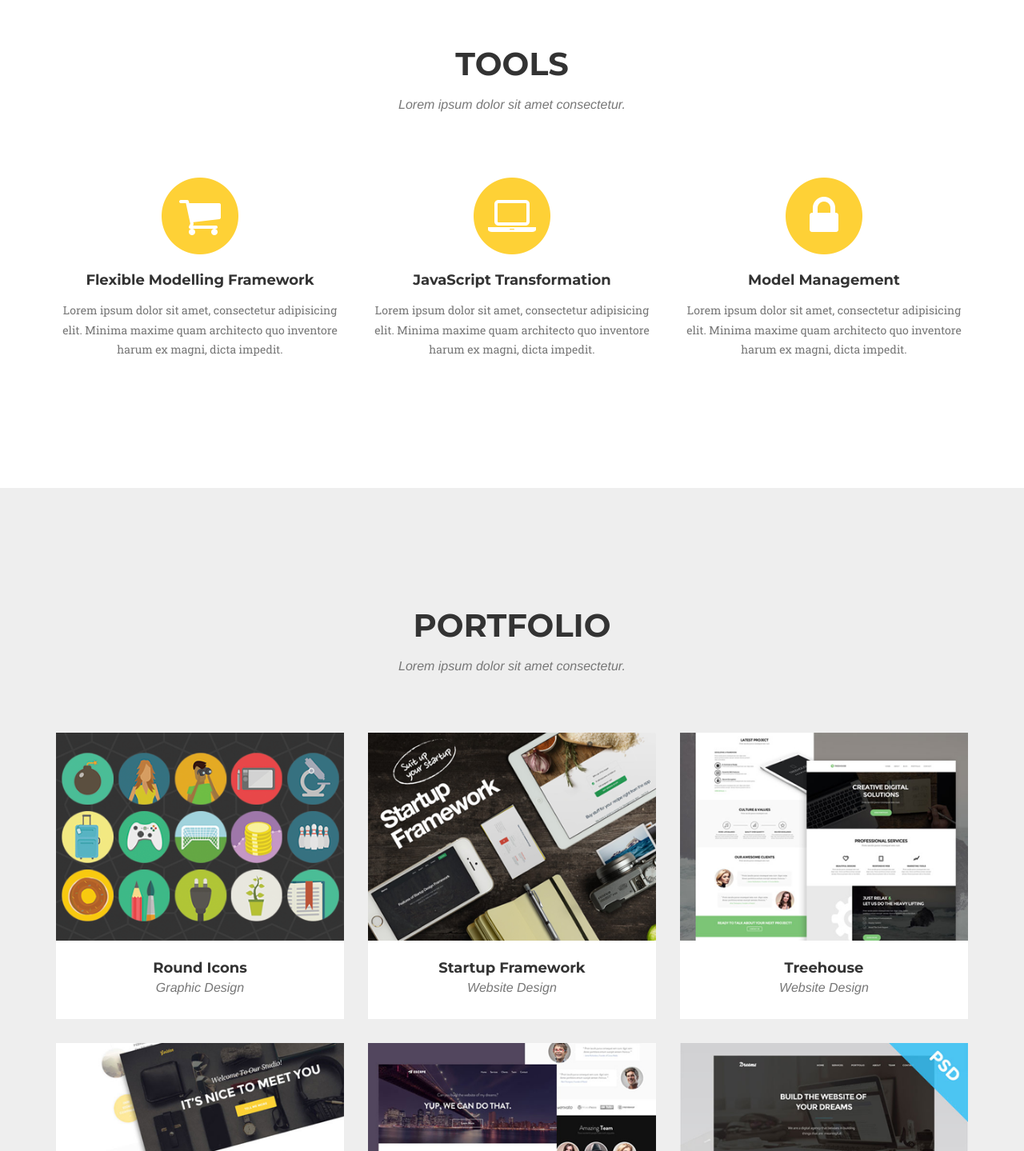
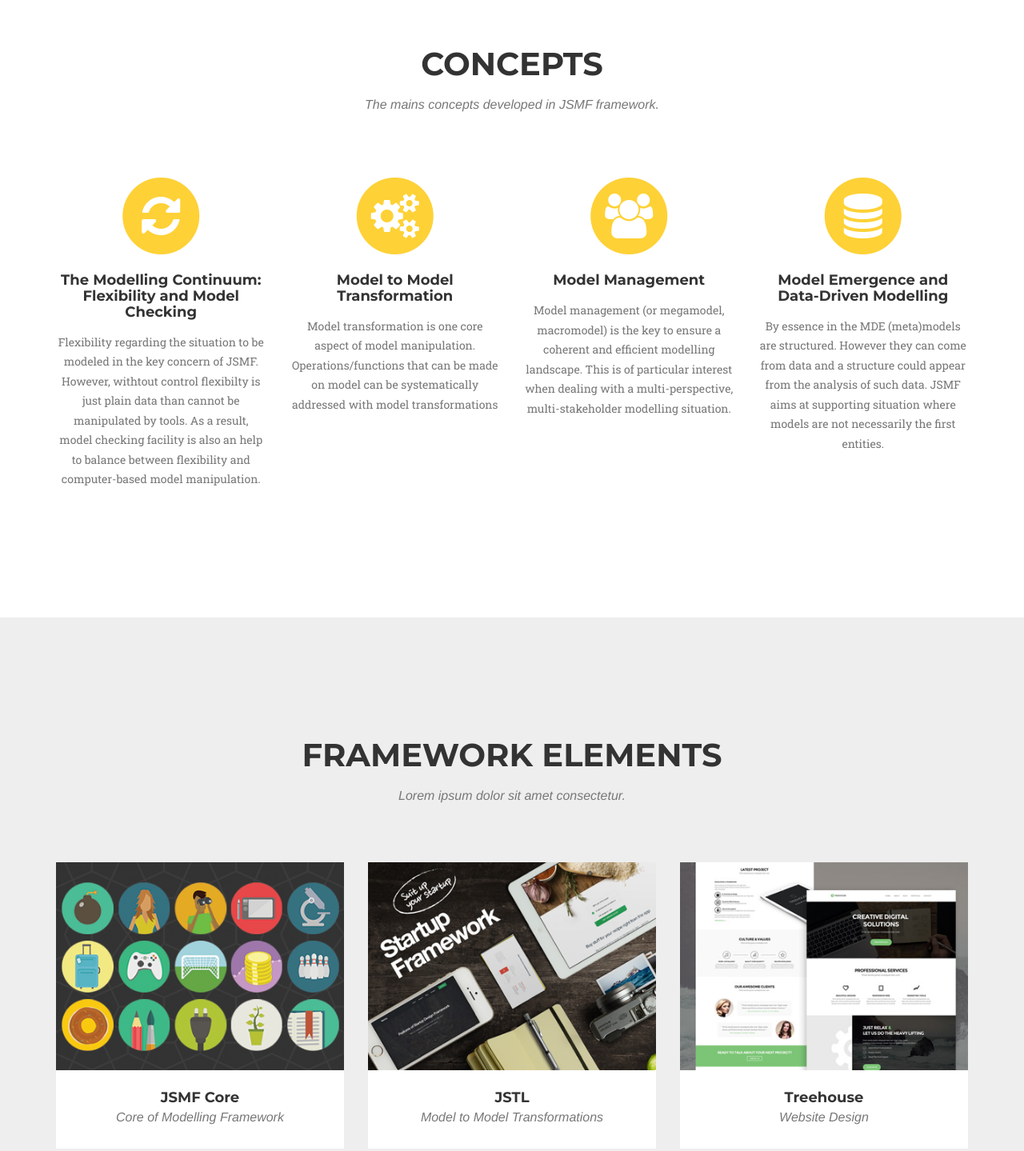
Before and after one commit to JS-MF/JS-MF.github.io, a website: page index.html in a window 1280 px wide. Shown: the part 860-2299 px from the top of the page at 80% size. Drawn offline with nearby package versions, Linux system fonts and the light colour scheme; a web font is replaced by a local one.

Commit message:
Some images + global text

```diff
--- a/index.html
+++ b/index.html
@@ -9,7 +9,7 @@
     <meta name="description" content="">
     <meta name="author" content="">
 
-    <title>Agency - Start Bootstrap Theme</title>
+    <title>JSMF - JavaScript Modelling Framework</title>
 
     <!-- Bootstrap Core CSS -->
     <link href="vendor/bootstrap/css/bootstrap.min.css" rel="stylesheet">
@@ -43,7 +43,7 @@
                 <button type="button" class="navbar-toggle" data-toggle="collapse" data-target="#bs-example-navbar-collapse-1">
                     <span class="sr-only">Toggle navigation</span> Menu <i class="fa fa-bars"></i>
                 </button>
-                <a class="navbar-brand page-scroll" href="#page-top">Start Bootstrap</a>
+                <a class="navbar-brand page-scroll" href="#page-top">Start</a>
             </div>
 
             <!-- Collect the nav links, forms, and other content for toggling -->
@@ -53,10 +53,10 @@
                         <a href="#page-top"></a>
                     </li>
                     <li>
-                        <a class="page-scroll" href="#services">Framework Elements</a>
+                        <a class="page-scroll" href="#services">Concepts</a>
                     </li>
                     <li>
-                        <a class="page-scroll" href="#portfolio">Portfolio</a>
+                        <a class="page-scroll" href="#portfolio">Framework Elements</a>
                     </li>
                     <li>
                         <a class="page-scroll" href="#about">About</a>
@@ -90,35 +90,46 @@
         <div class="container">
             <div class="row">
                 <div class="col-lg-12 text-center">
-                    <h2 class="section-heading">Tools</h2>
-                    <h3 class="section-subheading text-muted">Lorem ipsum dolor sit amet consectetur.</h3>
+                    <h2 class="section-heading">Concepts</h2>
+                    <h3 class="section-subheading text-muted">The mains concepts developed in JSMF framework.</h3>
                 </div>
             </div>
             <div class="row text-center">
-                <div class="col-md-4">
+                <div class="col-md-3">
                     <span class="fa-stack fa-4x">
                         <i class="fa fa-circle fa-stack-2x text-primary"></i>
-                        <i class="fa fa-shopping-cart fa-stack-1x fa-inverse"></i>
+                        <i class="fa fa-refresh fa-stack-1x fa-inverse"></i>
                     </span>
-                    <h4 class="service-heading">Flexible Modelling Framework</h4>
-                    <p class="text-muted">Lorem ipsum dolor sit amet, consectetur adipisicing elit. Minima maxime quam architecto quo inventore harum ex magni, dicta impedit.</p>
+                    <h4 class="service-heading">The Modelling Continuum: Flexibility and Model Checking</h4>
+                    <p class="text-muted">Flexibility regarding the situation to be modeled in the key concern of JSMF. However, withtout control flexibilty is just plain data than cannot be manipulated by tools. As a result, model checking facility is also an help to balance between flexibility and computer-based model manipulation.</p>
                 </div>
-                <div class="col-md-4">
+                <div class="col-md-3">
                     <span class="fa-stack fa-4x">
                         <i class="fa fa-circle fa-stack-2x text-primary"></i>
-                        <i class="fa fa-laptop fa-stack-1x fa-inverse"></i>
+                        <i class="fa fa-gears fa-stack-1x fa-inverse"></i>
                     </span>
-                    <h4 class="service-heading">JavaScript Transformation</h4>
-                    <p class="text-muted">Lorem ipsum dolor sit amet, consectetur adipisicing elit. Minima maxime quam architecto quo inventore harum ex magni, dicta impedit.</p>
+                    <h4 class="service-heading">Model to Model Transformation</h4>
+                    <p class="text-muted">Model transformation is one core aspect of model manipulation. Operations/functions that can be made on model can be systematically addressed with model transformations</p>
                 </div>
-                <div class="col-md-4">
+                <div class="col-md-3">
                     <span class="fa-stack fa-4x">
                         <i class="fa fa-circle fa-stack-2x text-primary"></i>
-                        <i class="fa fa-lock fa-stack-1x fa-inverse"></i>
+                        <i class="fa fa-users fa-stack-1x fa-inverse"></i>
                     </span>
                     <h4 class="service-heading">Model Management</h4>
-                    <p class="text-muted">Lorem ipsum dolor sit amet, consectetur adipisicing elit. Minima maxime quam architecto quo inventore harum ex magni, dicta impedit.</p>
+                    <p class="text-muted">Model management (or megamodel, macromodel) is the key to ensure a coherent and efficient modelling landscape. This is of particular interest when dealing with a multi-perspective, multi-stakeholder modelling situation.</p>
                 </div>
+
+				<div class="col-md-3">
+                    <span class="fa-stack fa-4x">
+                        <i class="fa fa-circle fa-stack-2x text-primary"></i>
+                        <i class="fa fa-database fa-stack-1x fa-inverse"></i>
+                    </span>
+                    <h4 class="service-heading">Model Emergence and Data-Driven Modelling</h4>
+                    <p class="text-muted">By essence in the MDE (meta)models are structured. However they can come from data and a structure could appear from the analysis of such data. JSMF aims at supporting situation where models are not necessarily the first entities.</p>
+                </div>
+
+
             </div>
         </div>
     </section>
@@ -128,7 +139,7 @@
         <div class="container">
             <div class="row">
                 <div class="col-lg-12 text-center">
-                    <h2 class="section-heading">Portfolio</h2>
+                    <h2 class="section-heading">Framework Elements</h2>
                     <h3 class="section-subheading text-muted">Lorem ipsum dolor sit amet consectetur.</h3>
                 </div>
             </div>
@@ -143,8 +154,8 @@
                         <img src="img/portfolio/roundicons.png" class="img-responsive" alt="">
                     </a>
                     <div class="portfolio-caption">
-                        <h4>Round Icons</h4>
-                        <p class="text-muted">Graphic Design</p>
+                        <h4>JSMF Core</h4>
+                        <p class="text-muted">Core of Modelling Framework</p>
                     </div>
                 </div>
                 <div class="col-md-4 col-sm-6 portfolio-item">
@@ -157,8 +168,8 @@
                         <img src="img/portfolio/startup-framework.png" class="img-responsive" alt="">
                     </a>
                     <div class="portfolio-caption">
-                        <h4>Startup Framework</h4>
-                        <p class="text-muted">Website Design</p>
+                        <h4>JSTL</h4>
+                        <p class="text-muted">Model to Model Transformations</p>
                     </div>
                 </div>
                 <div class="col-md-4 col-sm-6 portfolio-item">
@@ -227,7 +238,7 @@
             <div class="row">
                 <div class="col-lg-12 text-center">
                     <h2 class="section-heading">History</h2>
-                    <h3 class="section-subheading text-muted">Lorem ipsum dolor sit amet consectetur.</h3>
+                    <h3 class="section-subheading text-muted">Rational and timeline.</h3>
                 </div>
             </div>
             <div class="row">
@@ -235,7 +246,7 @@
                     <ul class="timeline">
                         <li>
                             <div class="timeline-image">
-                                <img class="img-circle img-responsive" src="img/about/1.jpg" alt="">
+                                <img class="img-circle img-responsive" src="img/about/change.jpg" alt="">
                             </div>
                             <div class="timeline-panel">
                                 <div class="timeline-heading">
@@ -249,7 +260,7 @@
                         </li>
                         <li class="timeline-inverted">
                             <div class="timeline-image">
-                                <img class="img-circle img-responsive" src="img/about/2.jpg" alt="">
+                                <img class="img-circle img-responsive" src="img/about/experiment.jpg" alt="">
                             </div>
                             <div class="timeline-panel">
                                 <div class="timeline-heading">
@@ -263,7 +274,7 @@
                         </li>
                         <li>
                             <div class="timeline-image">
-                                <img class="img-circle img-responsive" src="img/about/3.jpg" alt="">
+                                <img class="img-circle img-responsive" src="img/about/dev.jpg" alt="">
                             </div>
                             <div class="timeline-panel">
                                 <div class="timeline-heading">
@@ -344,7 +355,7 @@
                 </div>
                <div class="col-sm-4">
                     <div class="team-member">
-                        <img src="img/team/eric.jpeg" class="img-responsive img-circle" alt="">
+                        <img src="img/team/eric.jpg" class="img-responsive img-circle" alt="">
                         <h4>Eric Grandry</h4>
                         <p class="text-muted">Domain Expert & Solution Developer</p>
                         <ul class="list-inline social-buttons">
```
Also changed, not shown: img/about/change.jpg (added), img/about/dev.jpg (added), img/about/experiment.jpg (added), img/about/start.png (added).
